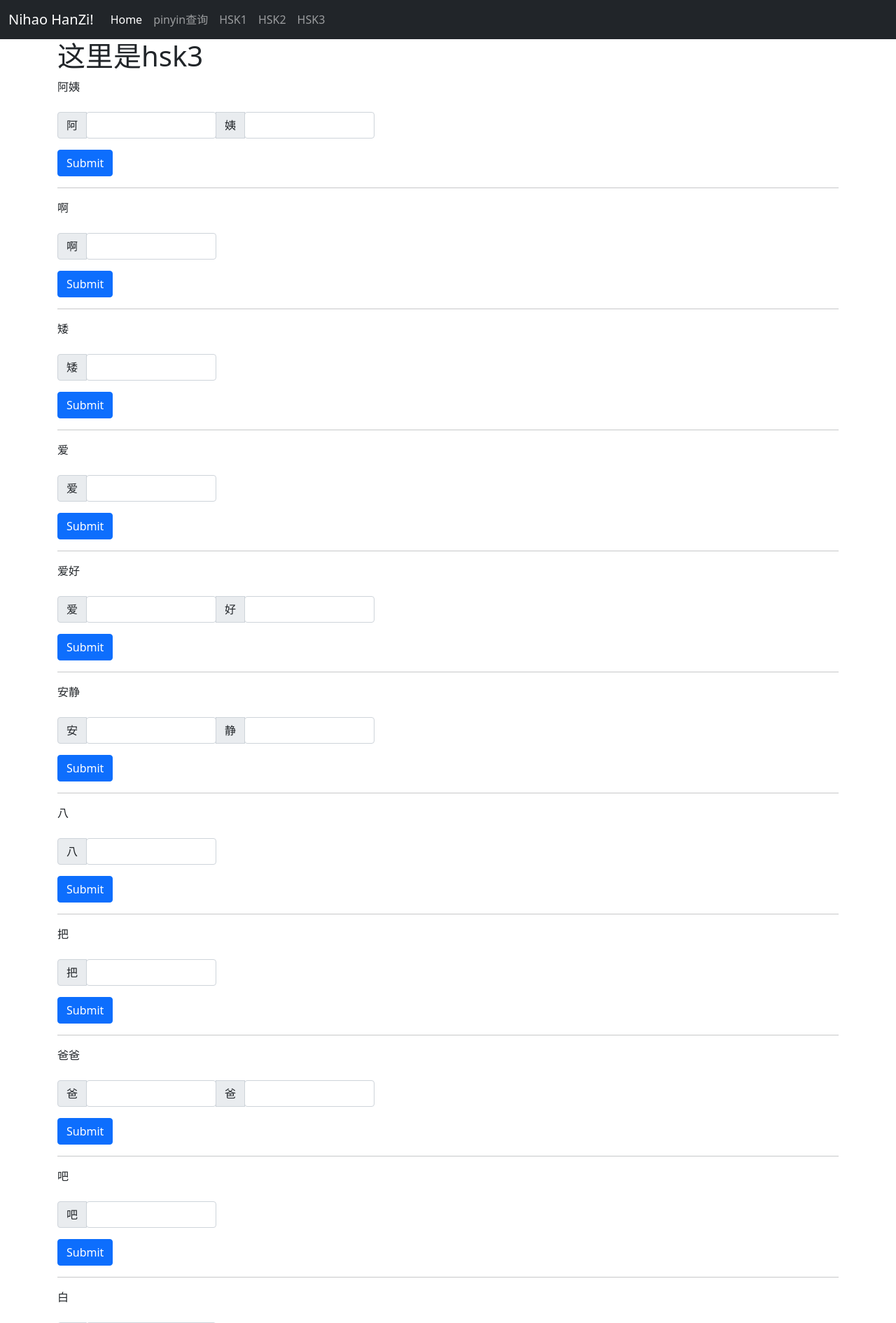
After one commit to Hefr-y/pinyinALAO, a Django app: page /hsk3_view in a window 1280 px wide. The commit adds this page. Shown: the top 1891 px of the page at 70% size. Run offline with Django 3.2, Linux system fonts and the light colour scheme; some libraries are stand-ins or nearby versions.

Commit message:
Opération de recherche d'informations pinyin terminée|查询拼音信息操作完成

```diff
--- a/pinyinALAO/myapp/urls.py
+++ b/pinyinALAO/myapp/urls.py
@@ -11,12 +11,13 @@ urlpatterns = [
     path('hsk2_view', views.hsk2_view, name='hsk2_view'), # HSK2视图
     path('hsk2', views.hsk2, name='hsk2'), # HSK2判断返回页面
 
-    # path('hsk3_view', views.hsk3_view, name='hsk3_view'), # HSK3视图
+    path('hsk3_view', views.hsk3_view, name='hsk3_view'), # HSK3视图
     path('hsk3', views.hsk3, name='hsk3'), # HSK3判断返回页面
 
     # path('hsk4_view', views.hsk4_view, name='hsk4_view'), # HSK4视图
     # path('hsk4', views.hsk4, name='hsk4'), # HSK4判断返回页面
-    path('pinyinDict/', views.pinyin_dict, name='pinyinDict'), # page de recherche
+    path('pinyinDict', views.pinyin_dict, name='pinyinDict'), # page de recherche
+    path('pinyinAffi', views.pinyin_dict_affiche, name='pinyinAffi'), # 返回拼音信息页面
 
 
     # 测试 test
--- a/pinyinALAO/myapp/views.py
+++ b/pinyinALAO/myapp/views.py
@@ -111,7 +111,38 @@ def index(request):
     return render(request, "t_myapp/index.html")
 
 def pinyin_dict(request):
-    return render(request, "t_myapp/HSKpinyin/pinyinDict.html/")
+    if request.method == 'GET':
+        return render(request, "t_myapp/HSKpinyin/pinyinDict.html")
+
+def pinyin_dict_affiche(request):
+    if request.method == 'POST':
+        query_dict = request.POST
+        data = query_dict.dict()
+        print(data)
+        data_pinyin = {}
+        for value in data.values():
+            correctPinYinInfo = get_py_details(value)
+            pyinfo = correctPinYinInfo[value] # 当前字的pinyin信息
+            shengmu_correct = pyinfo.get("initial")
+            yunmu_correct = pyinfo.get("final")
+            tone_correct = pyinfo.get('tone')
+            pyAvecTone = pyinfo.get('pyAvecTone')
+            pySansTone = pyinfo.get('pySansTone')
+                    # 处理空字符串
+            if tone_correct == '':
+                tone_correct = None
+            elif shengmu_correct == '':
+                shengmu_correct = None
+            mot_pinyin = {
+                "pyAvecTone":pyAvecTone,
+                'pySansTone':pySansTone,
+                "initial_corr":shengmu_correct,
+                "final_corr":yunmu_correct,
+                "tone_corr":tone_correct
+            }
+            data_pinyin[value] = mot_pinyin
+        print(json.dumps(data_pinyin,ensure_ascii=False,indent=4))
+        return render(request, "t_myapp/HSKpinyin/pinyinAffi.html", {"data":data_pinyin})
 
 
 
@@ -213,5 +244,51 @@ def hsk2(request):
     print(json.dumps(data_pinyin,ensure_ascii=False,indent=4))
     return render(request, "t_myapp/HSKpinyin/hsk2.html", {"data":data_pinyin})
 
+#hsk3代码
+def hsk3_view(request):
+    if request.method == 'GET':
+        data_hsk3_question = {"hsk3_lex":hsk3_lex}
+        return render(request, "t_myapp/HSKpinyin/hsk3_view.html",data_hsk3_question)
+
 def hsk3(request):
-    return render(request, "t_myapp/HSKpinyin/hsk3.html")
+    query_dict = request.POST
+    data = query_dict.dict()
+    # print(data)
+    data_pinyin = {}
+    for key, value in data.items():
+        shengmu = get_shengmu(value)
+        tone = get_tone(value)
+        yunmu = get_yunmu(value, shengmu)
+        correctPinYinInfo = get_py_details(key)
+        pyinfo = correctPinYinInfo[key] # 当前字的pinyin信息
+        shengmu_correct = pyinfo.get("initial")
+        yunmu_correct = pyinfo.get("final")
+        tone_correct = pyinfo.get('tone')
+        pyAvecTone = pyinfo.get('pyAvecTone')
+        pySansTone = pyinfo.get('pySansTone')
+                # 处理空字符串
+        if tone_correct == '':
+            tone_correct = None
+        elif shengmu_correct == '':
+            shengmu_correct = None
+
+        sim = Levenshtein_Distance(pySansTone, value)
+        sim = "%.2f%%" % (sim * 100)
+        mot_pinyin = {
+            "pinyin_user":value,
+            "initial_user":shengmu,
+            "final_user":yunmu,
+            "tone_user":tone,
+            "pyAvecTone":pyAvecTone,
+            'pySansTone':pySansTone,
+            "initial_corr":shengmu_correct,
+            "final_corr":yunmu_correct,
+            "tone_corr":tone_correct,
+            "similarite":sim
+        }
+        data_pinyin[key] = mot_pinyin # 每个单独字的拼音信息（用户输入和正确拼音）
+        # print("每个字的正确拼音信息: ",correctPinYinInfo)
+        # print("每个字的正确声母", shengmu_correct, "每个字的正确韵母", yunmu_correct, "每个字的正确音调", tone_correct)
+        # print("用户输入的拼音:  "+key+":"+value,"用户输入拼音的声母: ", shengmu,"用户输入拼音的韵母: ", yunmu, "用户输入拼音的音调: ", tone)
+    print(json.dumps(data_pinyin,ensure_ascii=False,indent=4))
+    return render(request, "t_myapp/HSKpinyin/hsk3.html", {"data":data_pinyin})
--- a/pinyinALAO/templates/base.html
+++ b/pinyinALAO/templates/base.html
@@ -51,7 +51,7 @@
           <a class="nav-link" href="{% url 'hsk2_view' %}">HSK2</a>
         </li>
         <li class="nav-item">
-          <a class="nav-link" href="{% url 'hsk3' %}">HSK3</a>
+          <a class="nav-link" href="{% url 'hsk3_view' %}">HSK3</a>
         </li>
 
         {% comment %}
--- a/pinyinALAO/templates/t_myapp/HSKpinyin/hsk1_view.html
+++ b/pinyinALAO/templates/t_myapp/HSKpinyin/hsk1_view.html
@@ -107,8 +107,3 @@
 {% endfor %}
 
 {% endblock %}
-
-
-{% block javascript %}
-<script src="{% static 'scripts/index.js' %}"></script>
-{% endblock %}
--- a/pinyinALAO/templates/t_myapp/HSKpinyin/hsk2_view.html
+++ b/pinyinALAO/templates/t_myapp/HSKpinyin/hsk2_view.html
@@ -107,8 +107,3 @@
 {% endfor %}
 
 {% endblock %}
-
-
-{% block javascript %}
-<script src="{% static 'scripts/index.js' %}"></script>
-{% endblock %}
--- /dev/null
+++ b/pinyinALAO/templates/t_myapp/HSKpinyin/hsk3_view.html
@@ -0,0 +1,109 @@
+{% extends "base.html" %}
+
+{% load static %}
+
+{% block content %}
+<title>hsk3</title>
+<h1>这里是hsk3</h1>
+
+{% for hsk3_mot in hsk3_lex %}
+
+
+{% comment %} hsk词汇长度为1时,显示一个输入框 {% endcomment %}
+{% if hsk3_mot|length == 1 %}
+    <form class="row g-3" action="hsk3" method="post">
+        <label for="exampleFormControlInput1" class="form-label">{{hsk3_mot}}</label>
+        <div class="input-group" id="exampleFormControlInput1">
+            <span class="input-group-text">{{hsk3_mot.0}}</span>
+            <div class="col-md-2">
+                <input type="text" name={{hsk3_mot.0}} autocomplete="off" class="form-control" id="validationDefault01" required>
+            </div>
+        </div>
+
+        <div class="col-12">
+            <button class="btn btn-primary" type="submit">Submit</button>
+        </div>
+    </form>
+<hr>
+{% comment %} hsk词汇长度为2时,显示两个输入框 {% endcomment %}
+{% elif hsk3_mot|length == 2 %}
+    <form class="row g-3" action="hsk3" method="post">
+        <label for="exampleFormControlInput1" class="form-label">{{hsk3_mot}}</label>
+        <div class="input-group" id="exampleFormControlInput1">
+            <span class="input-group-text">{{hsk3_mot.0}}</span>
+            <div class="col-md-2">
+                <input type="text" name={{hsk3_mot.0}} autocomplete="off" class="form-control" id="validationDefault01" required>
+            </div>
+
+            <span class="input-group-text">{{hsk3_mot.1}}</span>
+            <div class="col-md-2">
+                <input type="text" name={{hsk3_mot.1}} autocomplete="off" class="form-control" id="validationDefault01" required>
+            </div>
+        </div>
+
+        <div class="col-12">
+            <button class="btn btn-primary" type="submit">Submit</button>
+        </div>
+    </form>
+<hr>
+{% comment %} hsk词汇长度为3时,显示三个输入框 {% endcomment %}
+{% elif hsk3_mot|length == 3 %}
+    <form class="row g-3" action="hsk3" method="post">
+        <label for="exampleFormControlInput1" class="form-label">{{hsk3_mot}}</label>
+        <div class="input-group" id="exampleFormControlInput1">
+            <span class="input-group-text">{{hsk3_mot.0}}</span>
+            <div class="col-md-2">
+                <input type="text" name={{hsk3_mot.0}} autocomplete="off" class="form-control" id="validationDefault01" required>
+            </div>
+
+            <span class="input-group-text">{{hsk3_mot.1}}</span>
+            <div class="col-md-2">
+                <input type="text" name={{hsk3_mot.1}} autocomplete="off" class="form-control" id="validationDefault01" required>
+            </div>
+
+            <span class="input-group-text">{{hsk3_mot.2}}</span>
+            <div class="col-md-2">
+                <input type="text" name={{hsk3_mot.2}} autocomplete="off" class="form-control" id="validationDefault01" required>
+            </div>
+        </div>
+
+        <div class="col-12">
+            <button class="btn btn-primary" type="submit">Submit</button>
+        </div>
+    </form>
+<hr>
+{% comment %} hsk词汇长度为4时,显示四个输入框 {% endcomment %}
+{% elif hsk3_mot|length == 4 %}
+    <form class="row g-3" action="hsk3" method="post">
+        <label for="exampleFormControlInput1" class="form-label">{{hsk3_mot}}</label>
+        <div class="input-group" id="exampleFormControlInput1">
+            <span class="input-group-text">{{hsk3_mot.0}}</span>
+            <div class="col-md-2">
+                <input type="text" name={{hsk3_mot.0}} autocomplete="off" class="form-control" id="validationDefault01" required>
+            </div>
+
+            <span class="input-group-text">{{hsk3_mot.1}}</span>
+            <div class="col-md-2">
+                <input type="text" name={{hsk3_mot.1}} autocomplete="off" class="form-control" id="validationDefault01" required>
+            </div>
+
+            <span class="input-group-text">{{hsk3_mot.2}}</span>
+            <div class="col-md-2">
+                <input type="text" name={{hsk3_mot.2}} autocomplete="off" class="form-control" id="validationDefault01" required>
+            </div>
+
+            <span class="input-group-text">{{hsk3_mot.3}}</span>
+            <div class="col-md-2">
+                <input type="text" name={{hsk3_mot.3}} autocomplete="off" class="form-control" id="validationDefault01" required>
+            </div>
+        </div>
+
+        <div class="col-12">
+            <button class="btn btn-primary" type="submit">Submit</button>
+        </div>
+    </form>
+<hr>
+{% endif %}
+{% endfor %}
+
+{% endblock %}
```
Also changed, not shown: pinyinALAO/templates/t_myapp/HSKpinyin/hsk3.html (+94 -13 lines), pinyinALAO/templates/t_myapp/HSKpinyin/pinyinAffi.html (added, +33 -0 lines), pinyinALAO/templates/t_myapp/HSKpinyin/pinyinDict.html (+8 -12 lines).
